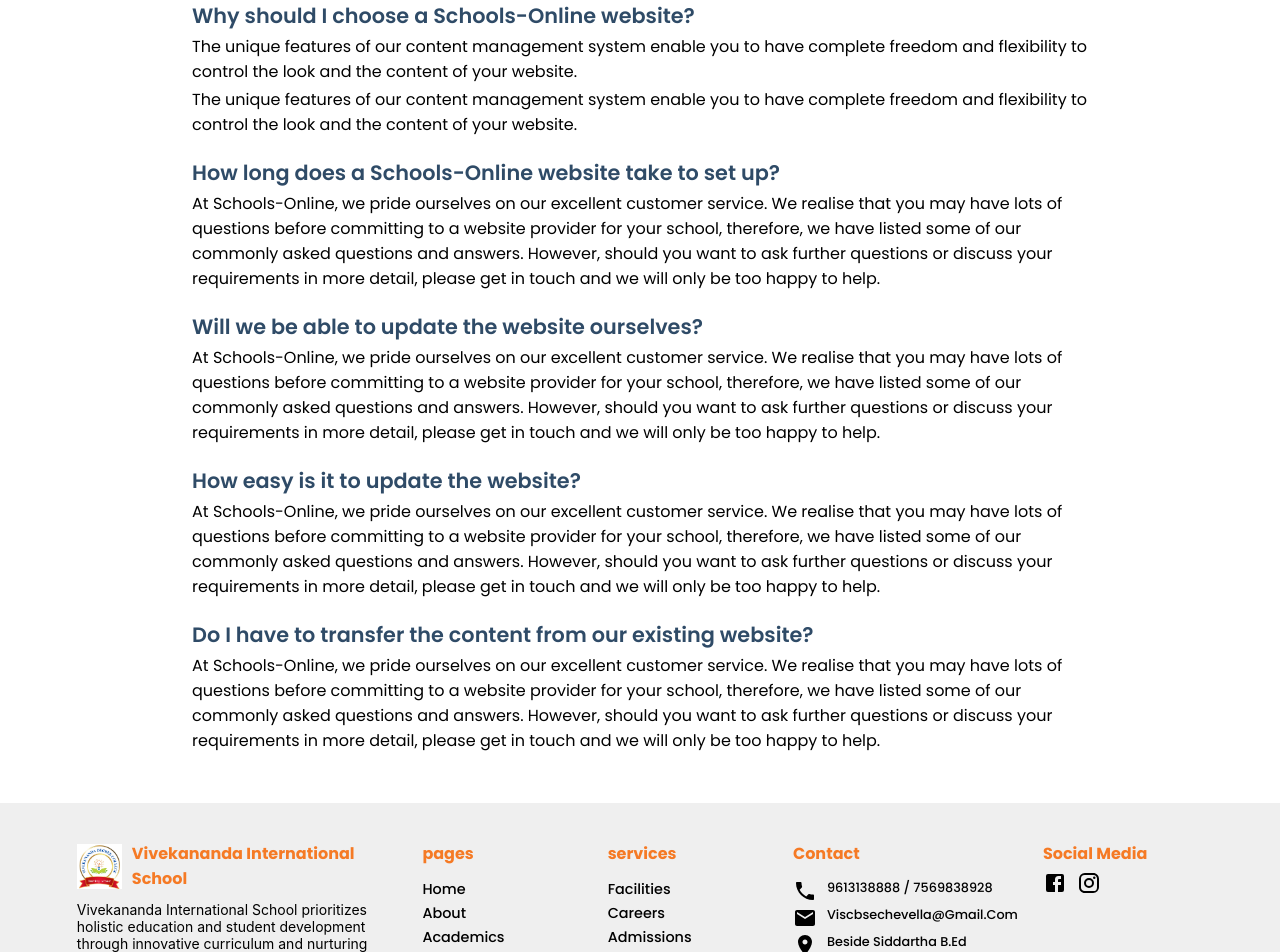
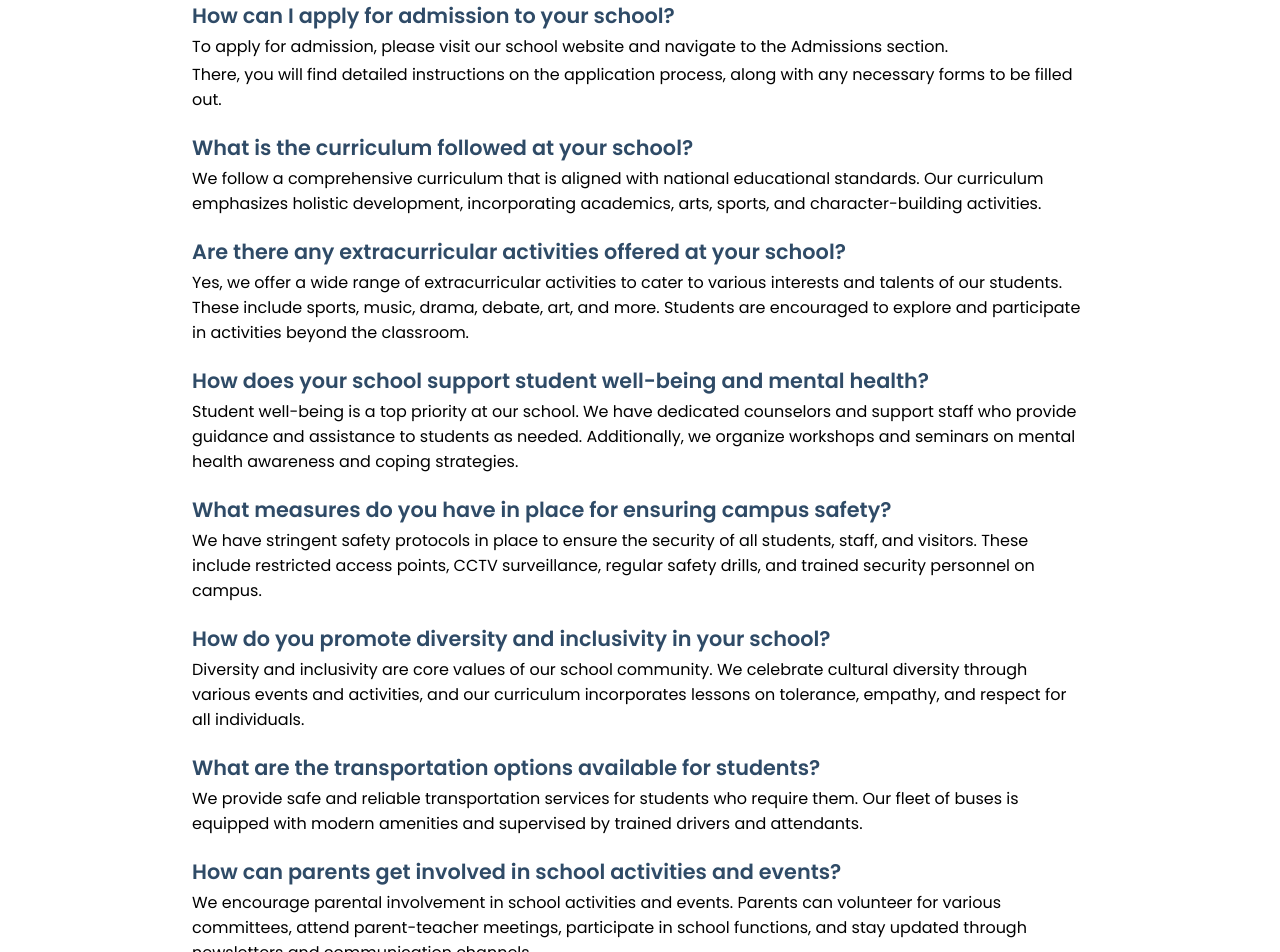
Before and after one commit to SaanvikaSolutions/VISSchool, a React (Create React App) app in the folder frontend/: page /faq in a window 1280 px wide. Shown: the part 320-1272 px from the top of the page. Built offline with nearby package versions, Linux system fonts and the light colour scheme.

Commit message:
Faqs page completed

```diff
--- a/frontend/src/Components/FAQ/Faq.css
+++ b/frontend/src/Components/FAQ/Faq.css
@@ -17,7 +17,7 @@
     font-family: 'poppins';
     font-weight: 700;
     text-transform: capitalize;
-    color: #2f4b67;
+    color: #f57a25;
 }
 .faq-con-header>p{
     font-size: 1.1rem;
--- a/frontend/src/Components/FAQ/Faq.js
+++ b/frontend/src/Components/FAQ/Faq.js
@@ -1,9 +1,12 @@
-import React from 'react';
+import React,{useEffect} from 'react';
 import './Faq.css';
 
 import Footer from '../Footer/Footer';
 
 function Faq(){
+    useEffect(()=>{
+        window.scrollTo({top:0,behavior:'instant'});
+    },[]);
     return(
         <>
 
@@ -14,25 +17,38 @@ function Faq(){
                 </div>
                 <div className='faq-con-content'>
                     <div>
-                        <h1>Why should I choose a Schools-Online website?</h1>
-                        <p>The unique features of our content management system enable you to have complete freedom and flexibility to control the look and the content of your website.</p>
-                        <p>The unique features of our content management system enable you to have complete freedom and flexibility to control the look and the content of your website.</p>
+                        <h1>How can I apply for admission to your school?</h1>
+                        <p>To apply for admission, please visit our school website and navigate to the Admissions section. </p>
+                        <p>There, you will find detailed instructions on the application process, along with any necessary forms to be filled out.</p>
                     </div>
                     <div>
-                        <h1>How long does a Schools-Online website take to set up?</h1>
-                        <p>At Schools-Online, we pride ourselves on our excellent customer service. We realise that you may have lots of questions before committing to a website provider for your school, therefore, we have listed some of our commonly asked questions and answers. However, should you want to ask further questions or discuss your requirements in more detail, please get in touch and we will only be too happy to help.</p>
+                        <h1>What is the curriculum followed at your school?</h1>
+                        <p>We follow a comprehensive curriculum that is aligned with national educational standards. Our curriculum emphasizes holistic development, incorporating academics, arts, sports, and character-building activities.</p>
                     </div>
                     <div>
-                        <h1>Will we be able to update the website ourselves?</h1>
-                        <p>At Schools-Online, we pride ourselves on our excellent customer service. We realise that you may have lots of questions before committing to a website provider for your school, therefore, we have listed some of our commonly asked questions and answers. However, should you want to ask further questions or discuss your requirements in more detail, please get in touch and we will only be too happy to help.</p>
+                        <h1>Are there any extracurricular activities offered at your school?</h1>
+                        <p>Yes, we offer a wide range of extracurricular activities to cater to various interests and talents of our students. These include sports, music, drama, debate, art, and more. Students are encouraged to explore and participate in activities beyond the classroom.</p>
                     </div>
                     <div>
-                        <h1>How easy is it to update the website?</h1>
-                        <p>At Schools-Online, we pride ourselves on our excellent customer service. We realise that you may have lots of questions before committing to a website provider for your school, therefore, we have listed some of our commonly asked questions and answers. However, should you want to ask further questions or discuss your requirements in more detail, please get in touch and we will only be too happy to help.</p>
+                        <h1> How does your school support student well-being and mental health?</h1>
+                        <p> Student well-being is a top priority at our school. We have dedicated counselors and support staff who provide guidance and assistance to students as needed. Additionally, we organize workshops and seminars on mental health awareness and coping strategies.</p>
                     </div>
                     <div>
-                        <h1>Do I have to transfer the content from our existing website?</h1>
-                        <p>At Schools-Online, we pride ourselves on our excellent customer service. We realise that you may have lots of questions before committing to a website provider for your school, therefore, we have listed some of our commonly asked questions and answers. However, should you want to ask further questions or discuss your requirements in more detail, please get in touch and we will only be too happy to help.</p>
+                        <h1>What measures do you have in place for ensuring campus safety?</h1>
+                        <p>We have stringent safety protocols in place to ensure the security of all students, staff, and visitors. These include restricted access points, CCTV surveillance, regular safety drills, and trained security personnel on campus.</p>
+                    </div>
+
+                    <div>
+                        <h1>How do you promote diversity and inclusivity in your school?</h1>
+                        <p>Diversity and inclusivity are core values of our school community. We celebrate cultural diversity through various events and activities, and our curriculum incorporates lessons on tolerance, empathy, and respect for all individuals.</p>
+                    </div>
+                    <div>
+                        <h1> What are the transportation options available for students?</h1>
+                        <p>We provide safe and reliable transportation services for students who require them. Our fleet of buses is equipped with modern amenities and supervised by trained drivers and attendants.</p>
+                    </div>
+                    <div>
+                        <h1>How can parents get involved in school activities and events?</h1>
+                        <p>We encourage parental involvement in school activities and events. Parents can volunteer for various committees, attend parent-teacher meetings, participate in school functions, and stay updated through newsletters and communication channels.</p>
                     </div>
                 </div>
             </div>
```
